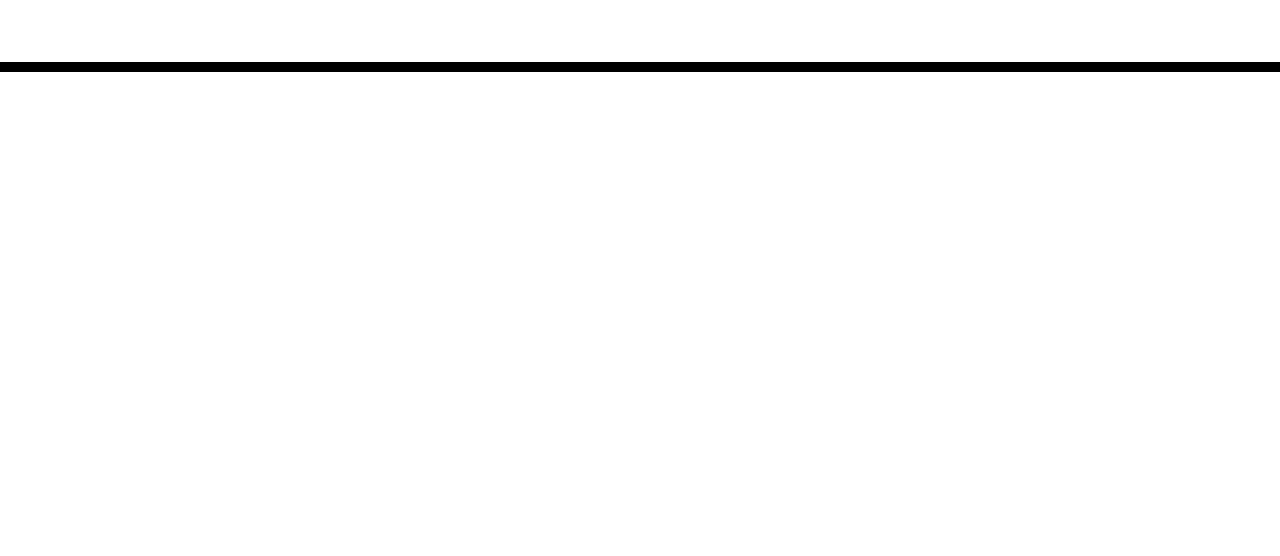
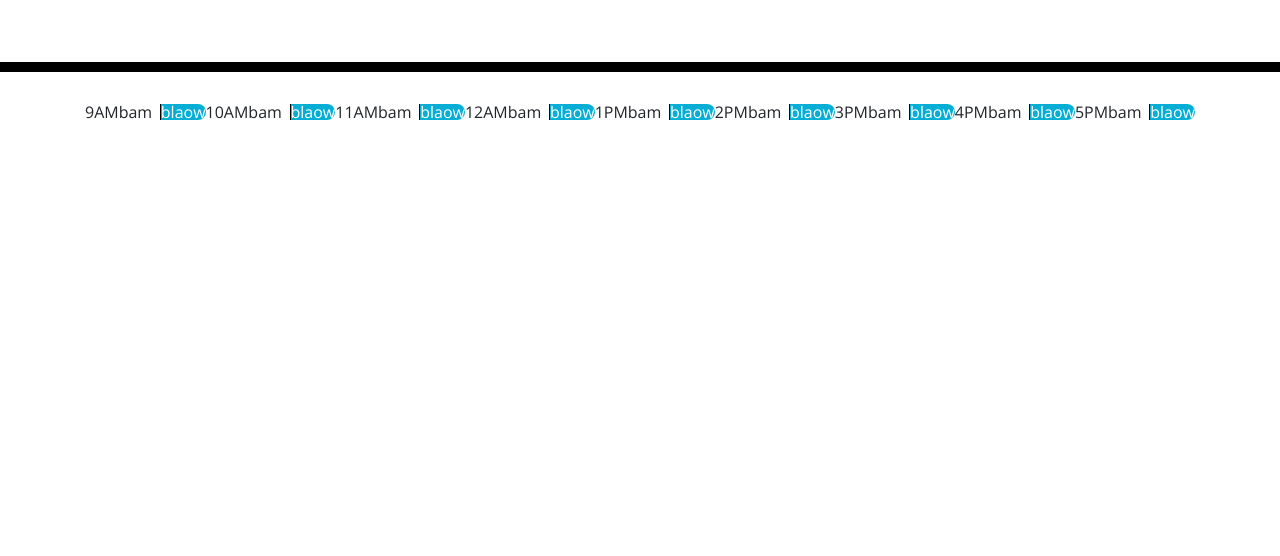
Before and after one commit to Badjuju666/scheddz, a plain HTML site: page index.html in a window 1280 px wide. Shown: the part 244-800 px from the top of the page. Drawn offline with nearby package versions, Linux system fonts and the light colour scheme.

Commit message:
style work

```diff
--- a/index.html
+++ b/index.html
@@ -1,23 +1,14 @@
 <!DOCTYPE html>
 <html lang="en">
+
 <head>
   <meta charset="UTF-8" />
   <meta name="viewport" content="width=device-width, initial-scale=1.0" />
   <meta http-equiv="X-UA-Compatible" content="ie=edge" />
-    <link
-      rel="stylesheet"
-      href="https://stackpath.bootstrapcdn.com/bootstrap/4.3.1/css/bootstrap.min.css"
-    />
-    <link
-      rel="stylesheet"
-      href="https://use.fontawesome.com/releases/v5.8.1/css/all.css"
-      integrity="sha384-50oBUHEmvpQ+1lW4y57PTFmhCaXp0ML5d60M1M7uH2+nqUivzIebhndOJK28anvf"
-      crossorigin="anonymous"
-    />
-    <link
-      href="https://fonts.googleapis.com/css?family=Open+Sans&display=swap"
-      rel="stylesheet"
-    />
+  <link rel="stylesheet" href="https://stackpath.bootstrapcdn.com/bootstrap/4.3.1/css/bootstrap.min.css" />
+  <link rel="stylesheet" href="https://use.fontawesome.com/releases/v5.8.1/css/all.css"
+    integrity="sha384-50oBUHEmvpQ+1lW4y57PTFmhCaXp0ML5d60M1M7uH2+nqUivzIebhndOJK28anvf" crossorigin="anonymous" />
+  <link href="https://fonts.googleapis.com/css?family=Open+Sans&display=swap" rel="stylesheet" />
   <link rel="stylesheet" href="style.css" />
   <title>Work Day Scheduler</title>
 </head>
@@ -31,11 +22,54 @@
   <div class="container">
     <!-- Timeblocks go here -->
 
-    </div>
+    <div class="time">9AM</div>
+    <div class="event">bam</div>
+    <div class="saveBtn">blaow</div>
+
+
+    <div class="time">10AM</div>
+    <div class="event">bam</div>
+    <div class="saveBtn">blaow</div>
+
+
+    <div class="time">11AM</div>
+    <div class="event">bam</div>
+    <div class="saveBtn">blaow</div>
+
+
+    <div class="time">12AM</div>
+    <div class="event">bam</div>
+    <div class="saveBtn">blaow</div>
+
+
+    <div class="time">1PM</div>
+    <div class="event">bam</div>
+    <div class="saveBtn">blaow</div>
+
+
+    <div class="time">2PM</div>
+    <div class="event">bam</div>
+    <div class="saveBtn">blaow</div>
+
+
+    <div class="time">3PM</div>
+    <div class="event">bam</div>
+    <div class="saveBtn">blaow</div>
+
+
+    <div class="time">4PM</div>
+    <div class="event">bam</div>
+    <div class="saveBtn">blaow</div>
+
+
+    <div class="time">5PM</div>
+    <div class="event">bam</div>
+    <div class="saveBtn">blaow</div>
+
   <script>
     const currentDay = document.getElementById('currentDay');
 
-      function updateT () {
+    function updateT() {
       const now = moment();
       const roboTime = now.format("dddd, MMMM Do YYYY, h:mm:ss A");
 
@@ -48,4 +82,5 @@
   <script src="https://code.jquery.com/jquery-3.4.1.min.js"></script>
   <script src="https://cdnjs.cloudflare.com/ajax/libs/moment.js/2.24.0/moment.min.js"></script>
 </body>
+
 </html>
--- a/style.css
+++ b/style.css
@@ -63,6 +63,7 @@ textarea{
   border-bottom-right-radius: 15px;
   background-color: #06AED5;
   color: white;
+  flex: 1;
 }
 
 .saveBtn i:hover {
@@ -78,3 +79,16 @@ textarea{
   font-family: 'Control One', sans-serif;
   font-size: 2em;
 }
+
+.container {
+  display: flex;
+
+}
+
+.time {
+  flex:2;
+}
+
+.event {
+  flex: 4;
+}
```
Also changed, not shown: javascript.js (added). Lines whose indentation alone changed are shown as unchanged.
